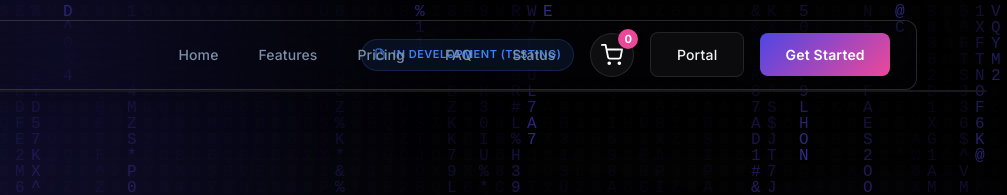
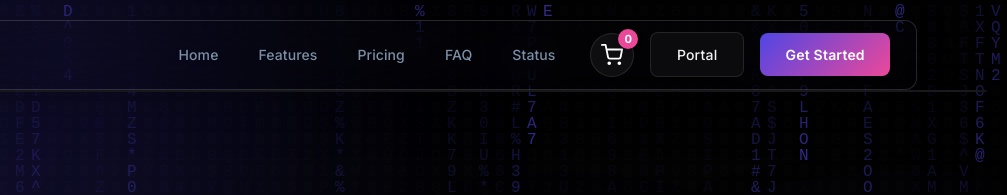
Before and after one commit to gustavsimsbussines-lgtm/column, a website: page index.html in a window 1280 px wide. Shown: the top 195 px of the page, 273-1280 px from the left. Drawn offline with nearby package versions, Linux system fonts and the light colour scheme.

Commit message:
Remove in development badge from nav bar

```diff
--- a/index.html
+++ b/index.html
@@ -71,10 +71,6 @@
                 <a href="status.html">Status</a>
             </nav>
             <div class="nav-actions" style="display: flex; align-items: center; gap: 1rem;">
-                <div class="desktop-only" style="font-size: 11px; padding: 6px 12px; background: rgba(59, 130, 246, 0.1); color: #3b82f6; border: 1px solid rgba(59, 130, 246, 0.2); border-radius: 20px; font-weight: 600; letter-spacing: 0.5px; text-transform: uppercase;">
-                    <svg viewBox="0 0 24 24" width="12" height="12" stroke="currentColor" stroke-width="2" fill="none" style="margin-right: 4px; vertical-align: middle; margin-top: -2px;"><path d="M14.5 2H6a2 2 0 0 0-2 2v16a2 2 0 0 0 2 2h12a2 2 0 0 0 2-2V7.5L14.5 2z"></path><polyline points="14 2 14 8 20 8"></polyline></svg>
-                    In development (Testing)
-                </div>
                 <button id="cart-toggle" class="btn-icon" aria-label="Cart">
                     <svg viewBox="0 0 24 24" width="22" height="22" stroke="currentColor" stroke-width="2" fill="none" stroke-linecap="round" stroke-linejoin="round"><circle cx="9" cy="21" r="1"></circle><circle cx="20" cy="21" r="1"></circle><path d="M1 1h4l2.68 13.39a2 2 0 0 0 2 1.61h9.72a2 2 0 0 0 2-1.61L23 6H6"></path></svg>
                     <span id="cart-badge" class="badge-count">0</span>
```
